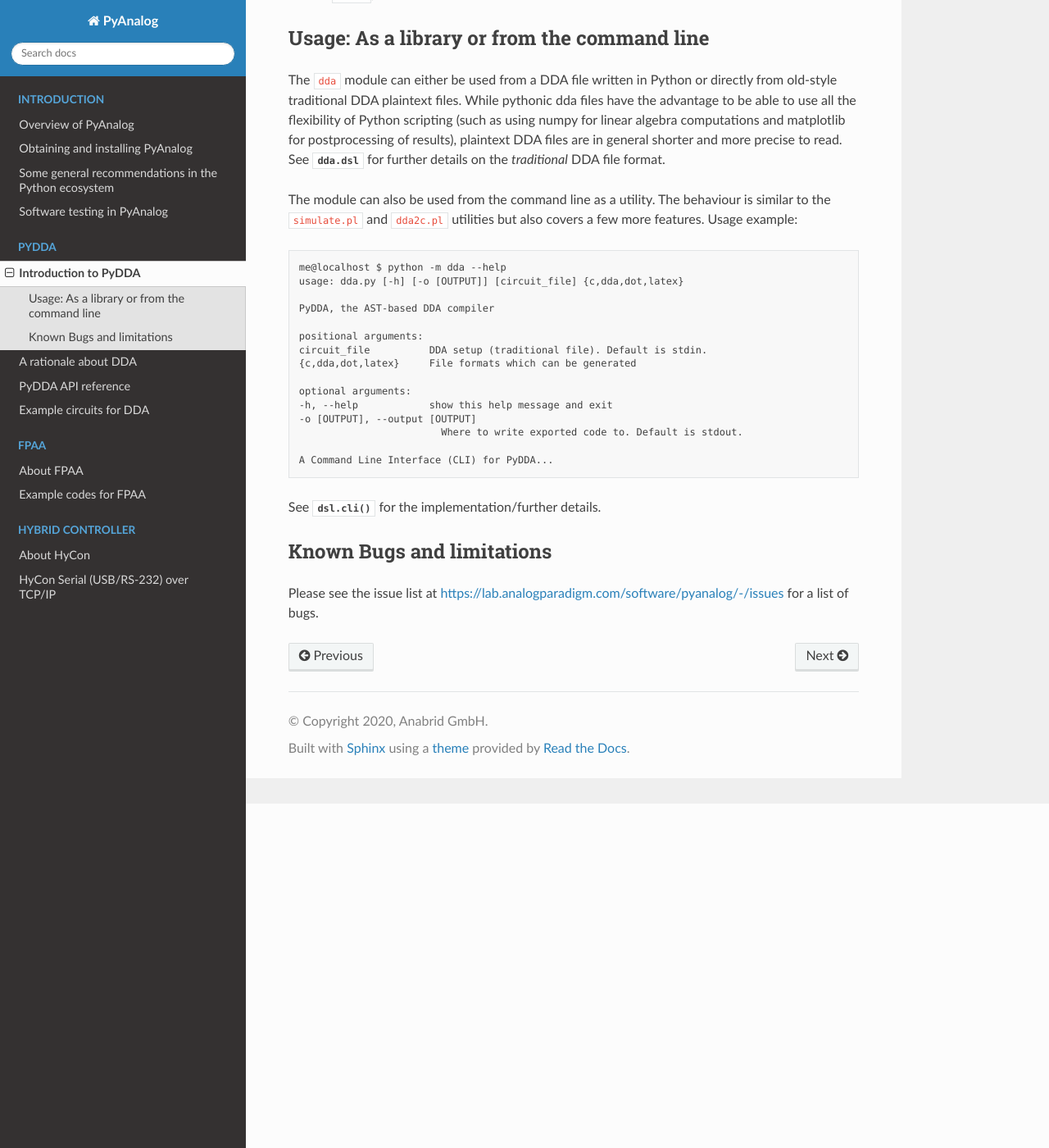
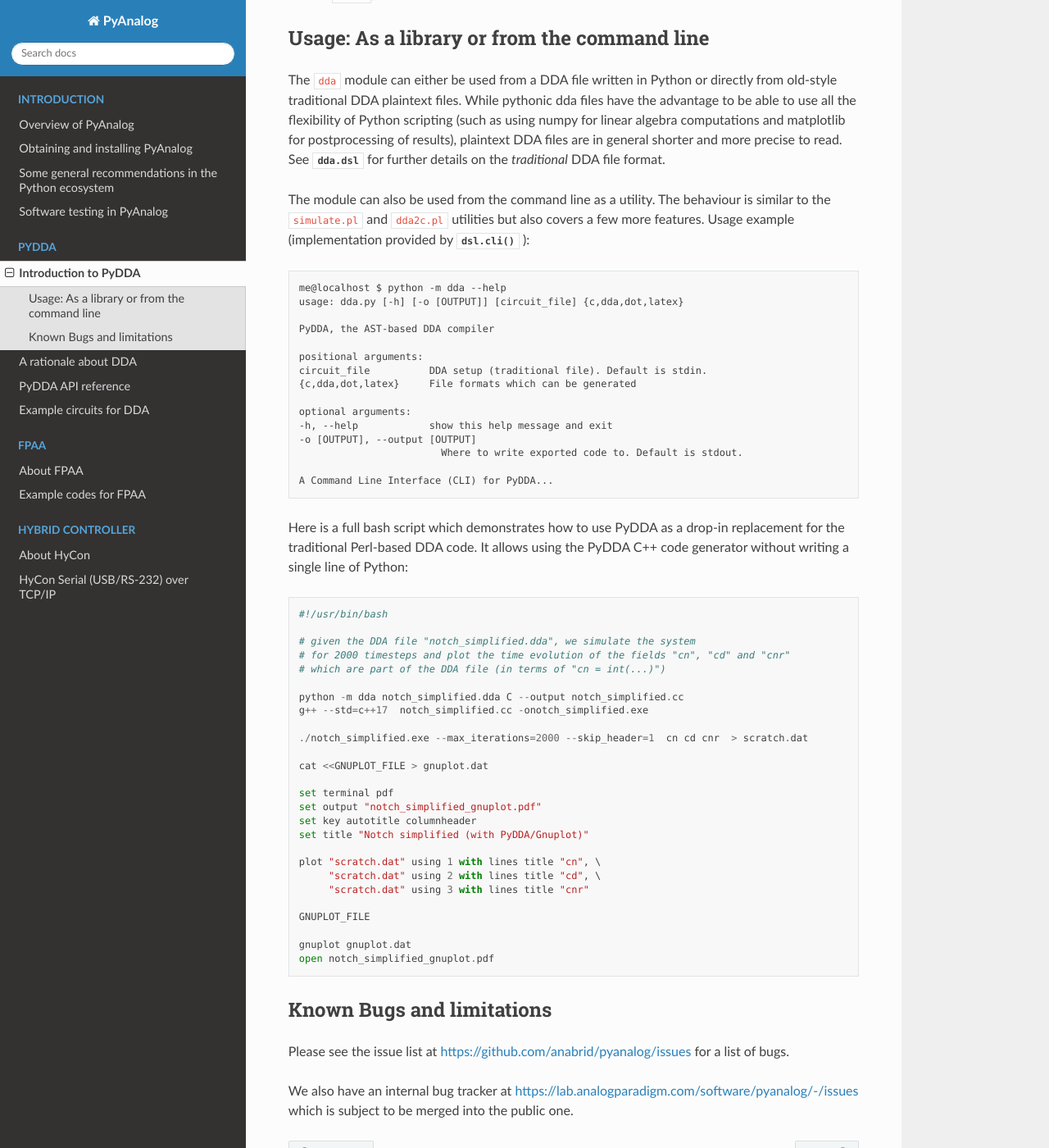
Before and after one commit to anabrid/pyanalog, a Sphinx documentation site: the page built from doc/dda-intro.rst, in a window 1280 px wide and 1400 px high, scrolled down 420 px. Shown: the whole window at 82% size. Built offline with Sphinx 7.4.7 and the Read the Docs theme 2.0.0, drawn with Linux system fonts in a browser that asks for light colours; pages that are not in the unit, such as notebooks, are missing from menus.

```diff
--- a/doc/dda-intro.rst
+++ b/doc/dda-intro.rst
@@ -30,7 +30,8 @@ details on the *traditional* DDA file format.
 
 The module can also be used from the command line as a utility. The
 behaviour is similar to the ``simulate.pl`` and ``dda2c.pl`` utilities but also
-covers a few more features. Usage example:
+covers a few more features. Usage example (implementation
+provided by :meth:`dsl.cli()` ):
 
 ::
 
@@ -50,10 +51,47 @@ covers a few more features. Usage example:
 
     A Command Line Interface (CLI) for PyDDA...
 
-See :meth:`dsl.cli()` for the implementation/further details.
+Here is a full bash script which demonstrates how to use PyDDA as a drop-in replacement
+for the traditional Perl-based DDA code. It allows using the PyDDA C++ code generator
+without writing a single line of Python:
+
+::
+
+    #!/usr/bin/bash
+
+    # given the DDA file "notch_simplified.dda", we simulate the system
+    # for 2000 timesteps and plot the time evolution of the fields "cn", "cd" and "cnr"
+    # which are part of the DDA file (in terms of "cn = int(...)")
+
+    python -m dda notch_simplified.dda C --output notch_simplified.cc
+    g++ --std=c++17  notch_simplified.cc -onotch_simplified.exe
+
+    ./notch_simplified.exe --max_iterations=2000 --skip_header=1  cn cd cnr  > scratch.dat
+
+    cat <<GNUPLOT_FILE > gnuplot.dat
+
+    set terminal pdf
+    set output "notch_simplified_gnuplot.pdf"
+    set key autotitle columnheader
+    set title "Notch simplified (with PyDDA/Gnuplot)"
+
+    plot "scratch.dat" using 1 with lines title "cn", \
+         "scratch.dat" using 2 with lines title "cd", \
+         "scratch.dat" using 3 with lines title "cnr"
+
+    GNUPLOT_FILE
+
+    gnuplot gnuplot.dat
+    open notch_simplified_gnuplot.pdf
+
+
 
 Known Bugs and limitations
 --------------------------
 
-Please see the issue list at https://lab.analogparadigm.com/software/pyanalog/-/issues
-for a list of bugs.
+Please see the issue list at https://github.com/anabrid/pyanalog/issues for
+a list of bugs.
+
+We also have an internal bug tracker at
+https://lab.analogparadigm.com/software/pyanalog/-/issues
+which is subject to be merged into the public one.
--- a/doc/dda-rationale.rst
+++ b/doc/dda-rationale.rst
@@ -74,11 +74,14 @@ they are given in C-like notation ``x ? y : z`` which evaluates to ``if(x) then
 * ``gt(a,b,c,d) = lt(b,a,c,d)``
 * ``ge(a,b,c,d) = le(b,a,c,d)``
 * ``dead_lower(a,b) = (a<b) ? (a-b) : 0 = gt(a,b,a-b,0)``
-* ``dead_upper(a,b) = (a>b) ? (a-b) : 0 = lt(b,a,a-b,0) ``
+* ``dead_upper(a,b) = (a>b) ? (a-b) : 0 = lt(b,a,a-b,0)``
 * ``min(a,b) = (a<b) ? a : b = lt(a,b,a,b)``
 * ``max(a,b) = (a>b) ? a : b = gt(a,b,a,b)``
 * ``abs(a) = (a<0) ? -a : a  = lt(a,0,-a,a)``
 * ``floor(a) = (int)a``  rounds ``a`` to the next lower integer.
+
+Note that this is only a subset of the overall computing elements defined. It is easy
+to introduce new computing elements, they are defined in the :mod:`dda.computing_elements`.
 
 Linearization of a circuit
 --------------------------
```
Also changed, not shown: doc/index.rst (+25 -20 lines), doc/installation.rst (+20 -0 lines), doc/overview.rst (+7 -0 lines).
